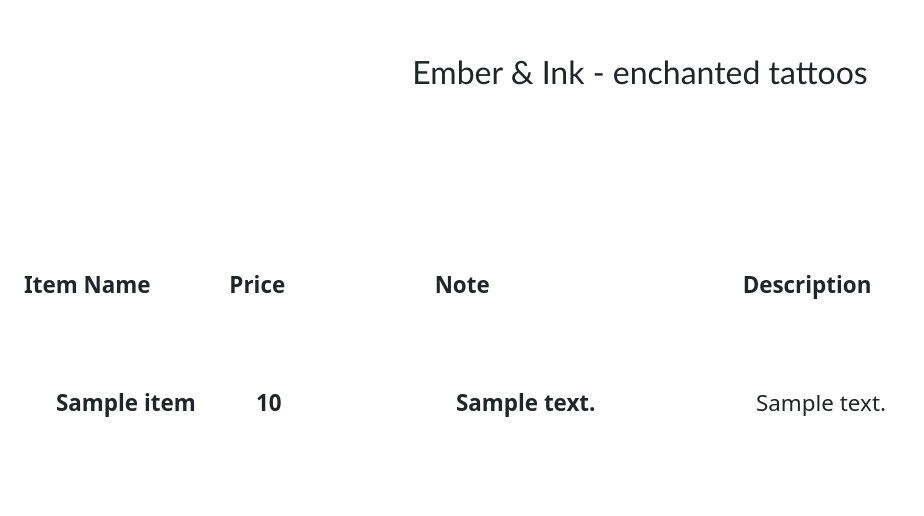
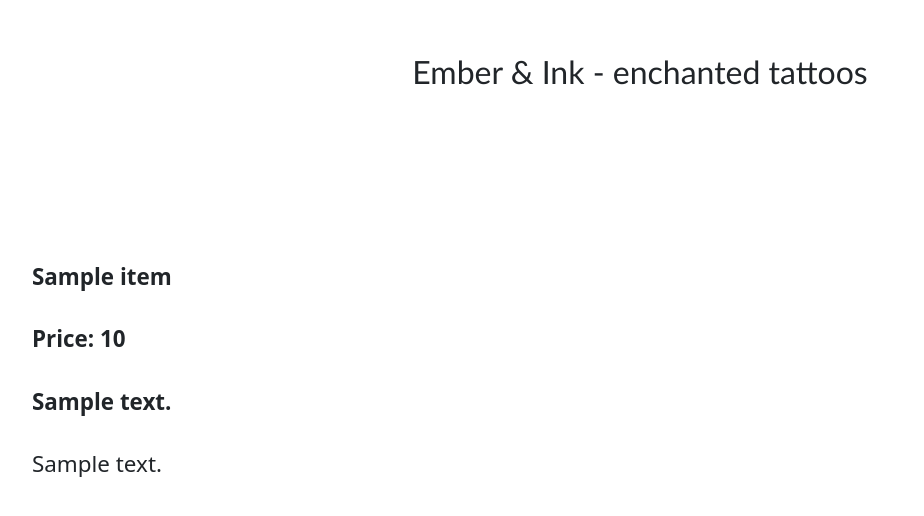
Before and after one commit to a-westermann/screentime_awareness_site, a Django app: template templates/dnd/ember.html in a window 1280 px wide. Shown: the top 516 px of the page, without its empty margins (0-924 px from the left). Run offline with Django 5.2, Linux system fonts and the light colour scheme; the template is opened without the code that fills it: most values are stand-ins (such as "Sample title", 1, 10 or a date in 2020); some libraries are stand-ins or nearby versions.

Commit message:
dnd shops

```diff
--- a/templates/dnd/ember.html
+++ b/templates/dnd/ember.html
@@ -23,46 +23,46 @@
     <br>Ember & Ink - enchanted tattoos<br><br></div>
 
 <!--Table Headers-->
-<div class="container-fluid">
-    <div class="row">
-        <div class="row">
-            <div class="col-lg-2  padding-bom padding-top">
-                <p class="text-large fw-bold lh-1 mb-3">Item Name</p>
-            </div>
-            <div class="col-lg-2  padding-bom padding-top">
-                <p class="text-large fw-bold lh-1 mb-3">Price</p>
-            </div>
-            <div class="col-lg-3  padding-bom padding-top">
-                <p class="text-large fw-bold lh-1 mb-3">Note</p>
-            </div>
-            <div class="col-lg-5  padding-bom padding-top">
-                <p class="text-large fw-bold lh-1 mb-3">Description</p>
-            </div>
-        </div>
-    </div>
+{#<div class="container-fluid">#}
+{#    <div class="row">#}
+{#        <div class="row">#}
+{#            <div class="col-lg-2  padding-bom padding-top">#}
+{#                <p class="text-large fw-bold lh-1 mb-3">Item Name</p>#}
+{#            </div>#}
+{#            <div class="col-lg-2  padding-bom padding-top">#}
+{#                <p class="text-large fw-bold lh-1 mb-3">Price</p>#}
+{#            </div>#}
+{#            <div class="col-lg-3  padding-bom padding-top">#}
+{#                <p class="text-large fw-bold lh-1 mb-3">Note</p>#}
+{#            </div>#}
+{#            <div class="col-lg-5  padding-bom padding-top">#}
+{#                <p class="text-large fw-bold lh-1 mb-3">Description</p>#}
+{#            </div>#}
+{#        </div>#}
+{#    </div>#}
 
     <!--Items-->
     <ul>
         {% for item in items %}
-            <div class="row">
-                <div class="row">
-                    <div class="col-lg-2  padding-bom padding-top">
-                        <p class="text-large fw-bold lh-1 mb-3">{{ item.item_name }}</p>
-                    </div>
-                    <div class="col-lg-2  padding-bom padding-top">
-                        <p class="text-large fw-bold lh-1 mb-3">{{ item.price }}</p>
-                    </div>
-                    <div class="col-lg-3  padding-bom padding-top">
-                        <p class="text-large fw-bold lh-1 mb-3">{{ item.special_text }}</p>
-                    </div>
-                    <div class="col-lg-5  padding-bom padding-top">
+{#            <div class="row">#}
+{#                <div class="row">#}
+{#                    <div class="col-lg-2  padding-bom padding-top">#}
+                        <br><br><br><p class="text-large fw-bold lh-1 mb-3">{{ item.item_name }}</p><br>
+{#                    </div>#}
+{#                    <div class="col-lg-2  padding-bom padding-top">#}
+                        <p class="text-large fw-bold lh-1 mb-3">Price: {{ item.price }}</p><br>
+{#                    </div>#}
+{#                    <div class="col-lg-3  padding-bom padding-top">#}
+                        <p class="text-large fw-bold lh-1 mb-3">{{ item.special_text }}</p><br>
+{#                    </div>#}
+{#                    <div class="col-lg-5  padding-bom padding-top">#}
                         <p class="text-large lh-1 mb-3">{{ item.description  | linebreaksbr }}</p>
-                    </div>
-                </div>
-            </div>
+{#                    </div>#}
+{#                </div>#}
+{#            </div>#}
         {% endfor %}
     </ul>
-</div>
+{#</div>#}
 
 
 <script src="https://code.jquery.com/jquery-3.3.1.slim.min.js"
```
